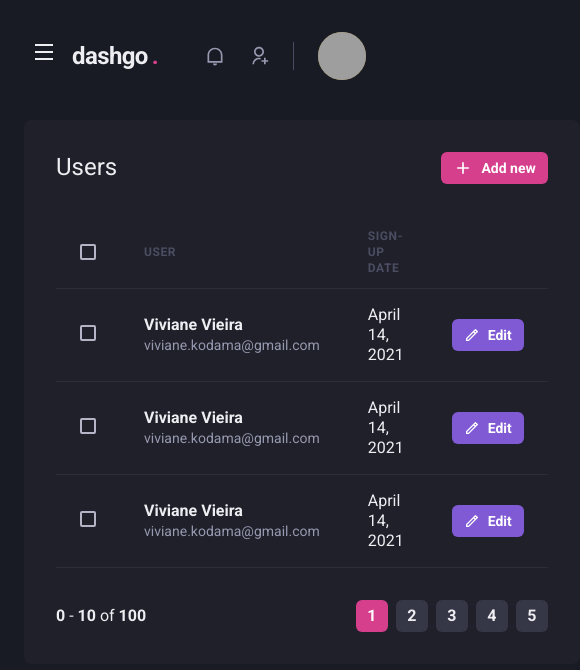
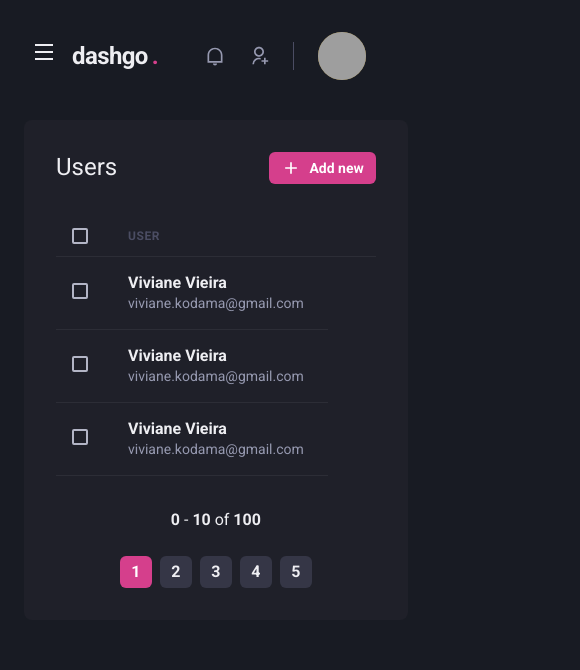
Before and after one commit to vivianevieira/dash-go, a Next.js app: page /users in a window 390 px wide. Shown: the top 670 px of the page, 580 px wide, since content can reach past the window. Built offline with nearby package versions, Linux system fonts and the light colour scheme; grey boxes are pictures that could not be loaded.

Commit message:
Made Users component responsive to smaller view ports.

```diff
--- a/src/components/Pagination/index.tsx
+++ b/src/components/Pagination/index.tsx
@@ -4,7 +4,7 @@ import { PaginationItem } from "./PaginationItem";
 export function Pagination() {
   return (
     <Stack
-      direction="row"
+      direction={["column", "row"]}
       spacing="6"
       mt="8"
       justify="space-between"
--- a/src/pages/users/index.tsx
+++ b/src/pages/users/index.tsx
@@ -2,13 +2,19 @@ import { Button } from "@chakra-ui/button";
 import { Checkbox } from "@chakra-ui/checkbox";
 import Icon from "@chakra-ui/icon";
 import { Box, Flex, Heading, Text } from "@chakra-ui/layout";
-import { Table, Tbody, Td, Th, Thead, Tr } from "@chakra-ui/table";
+import { Table, Tbody, Td, Th, Thead, Tr, useBreakpointValue } from "@chakra-ui/react";
 import { RiAddLine, RiPencilLine } from "react-icons/ri";
+
 import { Header } from "../../components/Header/index";
 import { Pagination } from "../../components/Pagination/index";
 import { Sidebar } from "../../components/Sidebar/index";
 
 export default function UserList() {
+  const isWideVersion = useBreakpointValue({
+    base: false,
+    lg: true
+  })
+
   return (
     <Box>
       <Header />
@@ -34,17 +40,17 @@ export default function UserList() {
           <Table colorScheme="whiteAlpha">
             <Thead>
               <Tr>
-                <Th px="6" color="gray.300" width="8">
+                <Th px={["4", "4", "6"]} color="gray.300" width="8">
                   <Checkbox colorScheme="pink" />
                 </Th>
                 <Th>User</Th>
-                <Th>Sign-up date</Th>
+                { isWideVersion && <Th>Sign-up date</Th> }
                 <Th width="8"></Th>
               </Tr>
             </Thead>
             <Tbody>
               <Tr>
-                <Td px="6">
+                <Td px={["4", "4", "6"]}>
                   <Checkbox colorScheme="pink" />
                 </Td>
                 <Td>
@@ -53,21 +59,10 @@ export default function UserList() {
                     <Text fontSize="sm" color="gray.300">viviane.kodama@gmail.com</Text>
                   </Box>
                 </Td>
-                <Td>April 14, 2021</Td>
-                <Td>
-                  <Button
-                    as="a"
-                    size="sm"
-                    fontSize="sm"
-                    colorScheme="purple"
-                    leftIcon={<Icon as={RiPencilLine} fontSize="16" />}
-                  >
-                    Edit
-                  </Button>
-                </Td>
+                { isWideVersion && <Td>April 14, 2021</Td> }
               </Tr>
               <Tr>
-                <Td px="6">
+                <Td px={["4", "4", "6"]}>
                   <Checkbox colorScheme="pink" />
                 </Td>
                 <Td>
@@ -76,21 +71,10 @@ export default function UserList() {
                     <Text fontSize="sm" color="gray.300">viviane.kodama@gmail.com</Text>
                   </Box>
                 </Td>
-                <Td>April 14, 2021</Td>
-                <Td>
-                  <Button
-                    as="a"
-                    size="sm"
-                    fontSize="sm"
-                    colorScheme="purple"
-                    leftIcon={<Icon as={RiPencilLine} fontSize="16" />}
-                  >
-                    Edit
-                  </Button>
-                </Td>
+                { isWideVersion && <Td>April 14, 2021</Td> }
               </Tr>
               <Tr>
-                <Td px="6">
+                <Td px={["4", "4", "6"]}>
                   <Checkbox colorScheme="pink" />
                 </Td>
                 <Td>
@@ -99,18 +83,7 @@ export default function UserList() {
                     <Text fontSize="sm" color="gray.300">viviane.kodama@gmail.com</Text>
                   </Box>
                 </Td>
-                <Td>April 14, 2021</Td>
-                <Td>
-                  <Button
-                    as="a"
-                    size="sm"
-                    fontSize="sm"
-                    colorScheme="purple"
-                    leftIcon={<Icon as={RiPencilLine} fontSize="16" />}
-                  >
-                    Edit
-                  </Button>
-                </Td>
+                { isWideVersion && <Td>April 14, 2021</Td> }
               </Tr>
             </Tbody>
           </Table>
```
